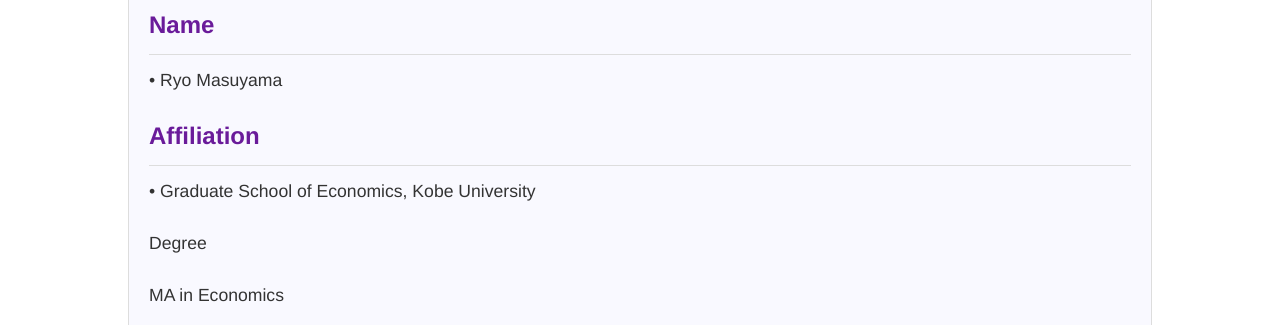
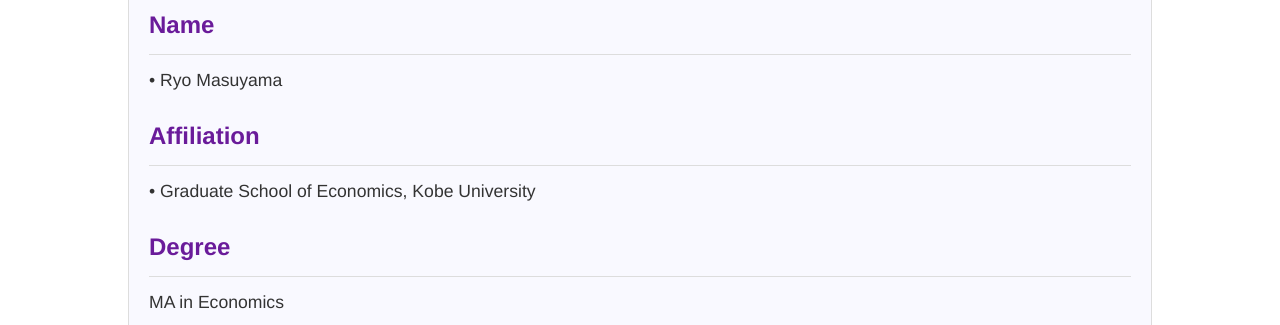
Before and after one commit to ryomasuyama/test, a plain HTML site: page index.html in a window 1280 px wide. Shown: the part 475-800 px from the top of the page. Drawn offline with Linux system fonts and the light colour scheme.

Commit message:
Update index.html

```diff
--- a/index.html
+++ b/index.html
@@ -34,7 +34,7 @@
                 <p>&bull; Ryo Masuyama</p>
                 <h3>Affiliation</h3>
                 <p>&bull; Graduate School of Economics, Kobe University</p>
-                <p>Degree</p>
+                <h3>Degree</h3>
                 <p>MA in Economics</p>
                 <h3>Fields</h3>
                 <p>&bull; Industrial Organization</p>
```
